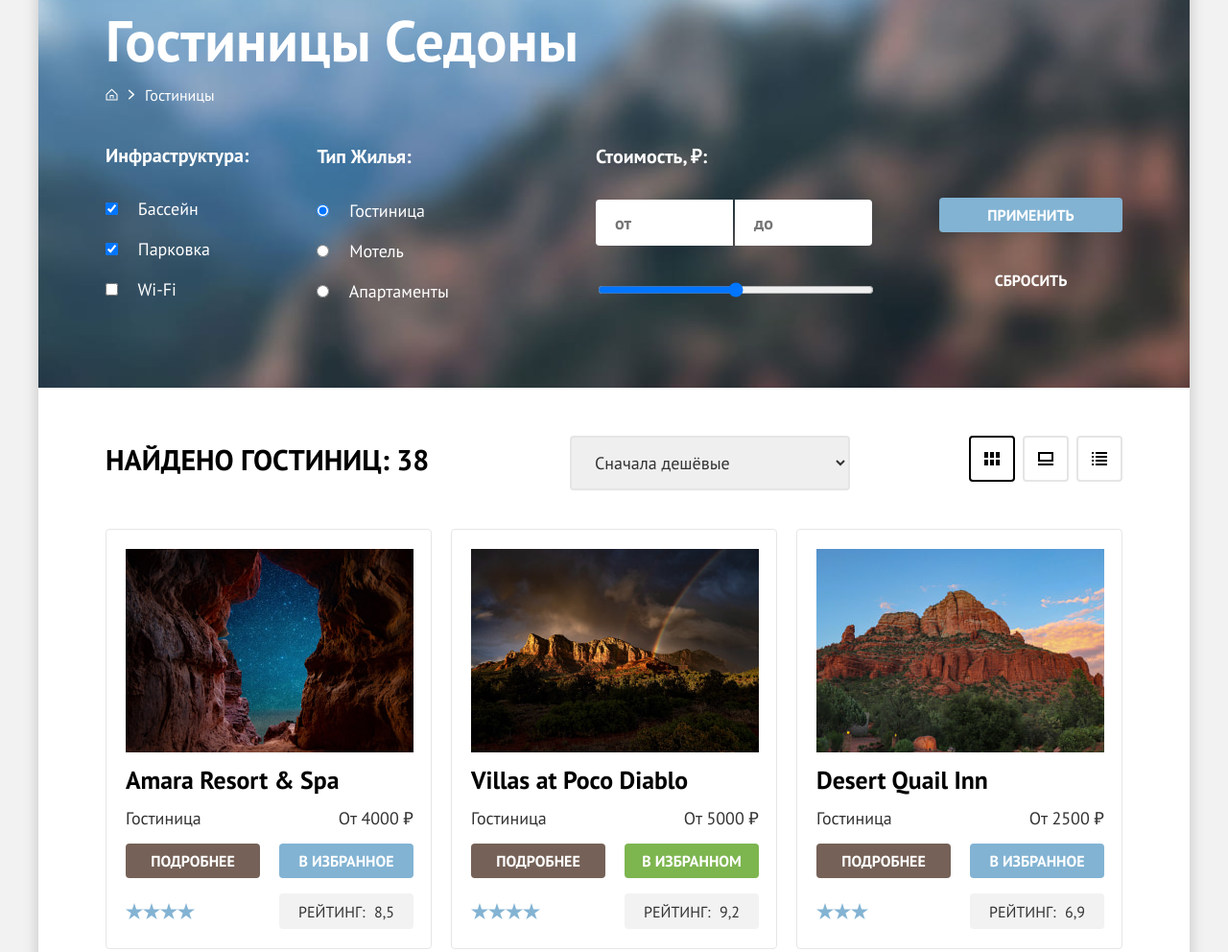
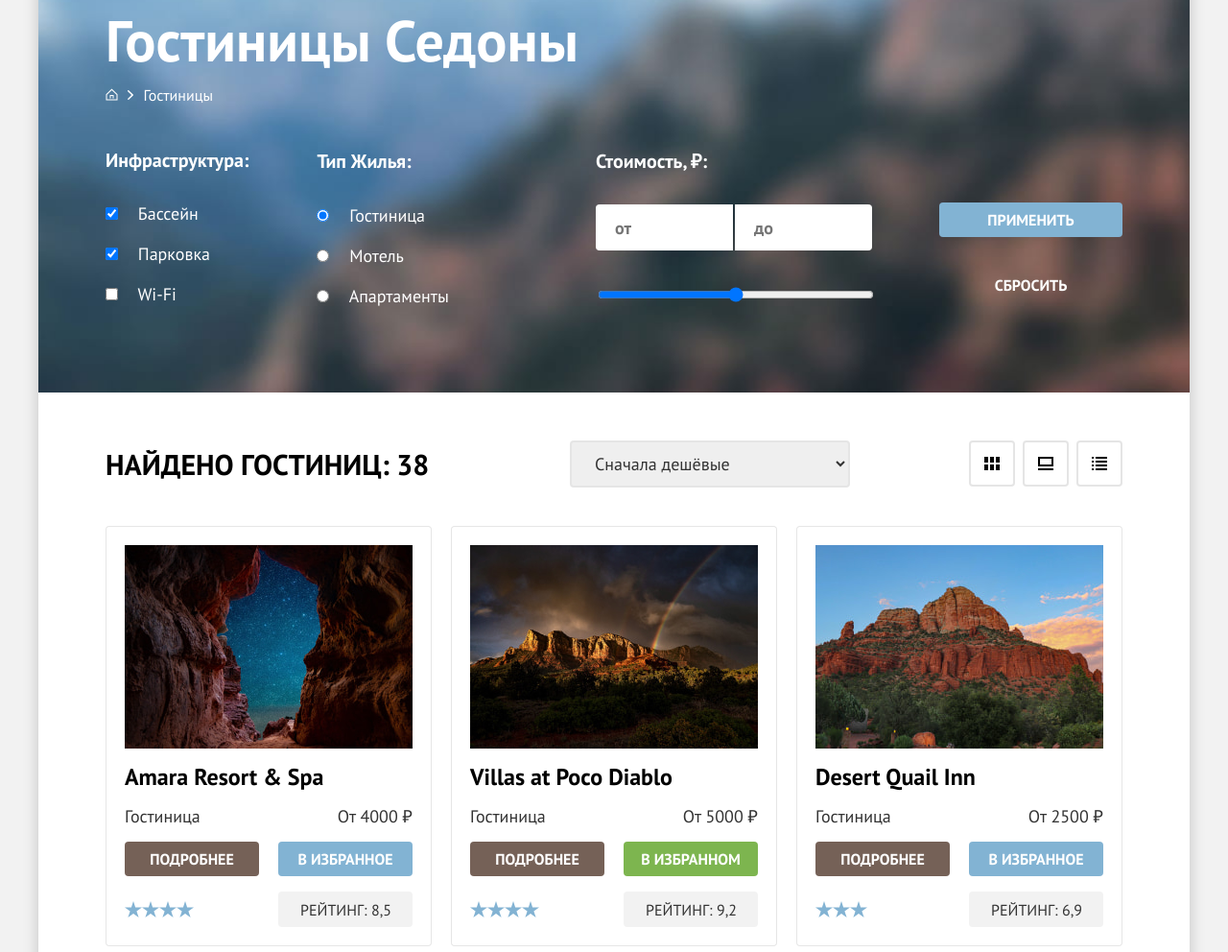
Before and after one commit to htmlacademy-htmlcss/2338943-sedona-37, a plain HTML site: page catalog.html in a window 1280 px wide. Shown: the part 97-1089 px from the top of the page at 96% size. Drawn offline with Linux system fonts and the light colour scheme.

Commit message:
Микросетки на флексах закончил.

```diff
--- a/catalog.html
+++ b/catalog.html
@@ -34,9 +34,7 @@
             <a data-quantity="12" class="icon-favorites" href="#" rel="nofollow">
               <span class="visually-hidden">Избранное.</span>
             </a>
-            <a class="want-here-button" href="catalog.html" target="_blank" rel="nofollow">
-              <span>Хочу сюда!</span>
-            </a>
+            <button class="header-button">Хочу сюда!</button>
           </div>
         </nav>
       </header>
@@ -51,8 +49,14 @@
               </a>
             </li>
             <li>
+              <p class="name-page-before">
+                <span class="visually-hidden">Следующая страница.</span>
+              </p>
+            </li>
+            <li>
+
               <a class="name-page" href="catalog.html">
-                <span>Гостиницы</span>
+                Гостиницы
               </a>
             </li>
           </ol>
@@ -112,9 +116,9 @@
               </select>
             </li>
             <li class="sorting-view-buttons">
-              <button class="button-tile-view selected" href="#"rel="nofollow"><span class="visually-hidden">Отобразить в виде плитки.</span></button>
-              <button class="button-column-view" href="#" rel="nofollow"><span class="visually-hidden">Отобразить в виде колонки.</span></button>
-              <button class="button-list-view" href="#" rel="nofollow"><span class="visually-hidden">Отобразить в виде списка.</span></button>
+              <button class="button-tile-view"><span class="visually-hidden">Отобразить в виде плитки.</span></button>
+              <button class="button-column-view"><span class="visually-hidden">Отобразить в виде колонки.</span></button>
+              <button class="button-list-view"><span class="visually-hidden">Отобразить в виде списка.</span></button>
             </li>
           </ul>
           <ol class="list-catalog">
@@ -129,11 +133,8 @@
                 <dt>Гостиница</dt>
                 <dd>От 4000 ₽</dd>
               </dl>
-              <div class="card-buttons">
-                  <a href="#" aria-label="Открыть страницу с подробностями о гостинице.">Подробнее</a>
+              <a class="more-button" href="#" aria-label="Открыть страницу с подробностями о гостинице.">Подробнее</a>
               <button class="to-favorites" type="button">В избранное</button>
-              </div>
-              <div class="hotel-status">
               <ul class="stars-list">
                 <li>
                   <span class="status visually-hidden">Четырёхзвёздочная гостиница.</span>
@@ -152,7 +153,6 @@
                 <dt>Рейтинг:</dt>
                 <dd class="rating-number">8,5</dd>
               </dl>
-              </div>
             </li>
             <li class="list-catalog-item">
               <figure class="figure">
@@ -165,11 +165,8 @@
                 <dt>Гостиница</dt>
                 <dd>От 5000 ₽</dd>
               </dl>
-              <div class="card-buttons">
-                <a href="#" aria-label="Открыть страницу с подробностями о гостинице.">Подробнее</a>
+              <a class="more-button" href="#" aria-label="Открыть страницу с подробностями о гостинице.">Подробнее</a>
               <button class="to-favorites elected" type="button">В избранном</button>
-              </div>
-              <div class="hotel-status">
               <ul class="stars-list">
                 <li>
                   <span class="status visually-hidden">Трёхзвёздочная гостиница.</span>
@@ -186,10 +183,8 @@
               </ul>
               <dl class="rating-block">
                 <dt>Рейтинг:</dt>
-                  &nbsp;
                 <dd class="rating-number">9,2</dd>
               </dl>
-              </div>
             </li>
             <li class="list-catalog-item">
               <figure class="figure">
@@ -202,11 +197,8 @@
                 <dt>Гостиница</dt>
                 <dd>От 2500 ₽</dd>
               </dl>
-              <div class="card-buttons">
-                <a href="#" aria-label="Открыть страницу с подробностями о гостинице.">Подробнее</a>
+              <a class="more-button" href="#" aria-label="Открыть страницу с подробностями о гостинице.">Подробнее</a>
               <button class="to-favorites" type="button">В избранное</button>
-              </div>
-              <div class="hotel-status">
               <ul class="stars-list">
                 <li>
                   <span class="status visually-hidden">Четырёхзвёздочная гостиница.</span>
@@ -220,10 +212,8 @@
               </ul>
               <dl class="rating-block">
                 <dt>Рейтинг:</dt>
-                  &nbsp;
                 <dd class="rating-number">6,9</dd>
               </dl>
-              </div>
             </li>
             <li class="list-catalog-item">
               <figure class="figure">
@@ -236,11 +226,8 @@
                 <dt>Гостиница</dt>
                 <dd>От 1500 ₽</dd>
               </dl>
-              <div class="card-buttons">
-                <a href="#" aria-label="Открыть страницу с подробностями о гостинице.">Подробнее</a>
+              <a class="more-button" href="#" aria-label="Открыть страницу с подробностями о гостинице.">Подробнее</a>
               <button class="to-favorites" type="button">В избранное</button>
-              </div>
-              <div class="hotel-status">
               <ul class="stars-list">
                 <li>
                   <span class="status visually-hidden">Четырёхзвёздочная гостиница.</span>
@@ -254,10 +241,8 @@
               </ul>
               <dl class="rating-block">
                 <dt>Рейтинг:</dt>
-                  &nbsp;
                 <dd class="rating-number">5,0</dd>
               </dl>
-              </div>
             </li>
           </ol>
           <span class="visually-hidden">Номера страниц.</span>
--- a/css/style.css
+++ b/css/style.css
@@ -57,7 +57,7 @@ body {
   margin: 0 auto;
 
   background-color: rgba(255, 255, 255, 1);
-  box-shadow: 0px 0px 15px rgba(0, 0, 0, 0.2);
+  box-shadow: 0 0 15px rgba(0, 0, 0, 0.2);
 }
 
                                                         /* NAVIGATION-WRAPPER*/
@@ -72,11 +72,16 @@ body {
 }
 
 .navigation-wrapper .header-logo {
+  z-index: 1;
+}
+
+.header-logo a {
+  display: block;
+
+  height: 70px;
   width: 140px;
-  min-height: 70px;
-  word-wrap: break-word;
-
-  z-index: 1;
+
+  object-fit: contain;
 }
 
 .navigation-wrapper .list-navigation {
@@ -184,7 +189,8 @@ body {
   border-radius: 50%;
 }
 
-.user-favorites-container .want-here-button {
+.user-favorites-container .header-button {
+  font-family: inherit;
   font-weight: 700;
   font-size: 16px;
   line-height: 20px;
@@ -207,12 +213,16 @@ body {
   border: 0;
 }
 
-.want-here-button:hover, .want-here-button:focus {
+.header-button:hover, .header-button:focus {
   background-color: rgba(97, 80, 72, 1);
 }
 
-.want-here-button:active {
+.header-button:active {
   color: rgba(255, 255, 255, 0.3)
+}
+
+.header-button:disabled {
+  background-color: rgba(229, 229, 229, 1);
 }
 
                                                         /* MAIN-CONTAINER */
@@ -271,9 +281,7 @@ body {
                                                        /* ADVANTAGES */
 
 .advantages-container {
-  min-width: 1060px;
-  min-height: 770px;
-  margin: 0 auto;
+  min-height: 385px;
 }
 
 .list-advantages {
@@ -285,12 +293,9 @@ body {
 
   grid-template-columns: repeat(3, 400px);
   grid-auto-rows: minmax(385px, auto);
-  grid-template-areas:
-
-    "text-1 images-1 images-1"
-    "text-2 text-3 text-4"
-    "images-2 images-2 text-5";
-}
+  grid-auto-flow: dense;
+}
+
 
 .advantage-item {
   display: flex;
@@ -333,15 +338,19 @@ body {
 .advantage-item p::before {
   content: "";
 
+  width: 60px;
+  height: 2px;
+
   top: -32px;
   left: 85px;
 
-  width: 60px;
-  height: 2px;
-
   background-color: rgba(0, 0, 0, 0.3);
 
   position: absolute;
+}
+
+.advantage-item.duble {
+  grid-column: span 2;
 }
 
 .advantage-item:nth-child(1) p::before {
@@ -353,22 +362,16 @@ body {
 }
 
 .advantage-item:nth-child(1) {
-  grid-area: text-1;
-
   background: rgba(130, 179, 211, 1);
   color: rgba(255, 255, 255, 1);
 }
 
 .advantage-item:nth-child(2) {
-  grid-area: images-1;
-
   background-image: url("../img/advantages/bar.jpg");
   background-size: cover;
 }
 
 .advantage-item:nth-child(3) {
-  grid-area: text-2;
-
   background: rgba(131, 179, 211, 0.12);
 }
 
@@ -377,8 +380,6 @@ body {
 }
 
 .advantage-item:nth-child(4) {
-  grid-area: text-3;
-
   background: rgba(131, 179, 211, 0.2);
 }
 
@@ -387,8 +388,6 @@ body {
 }
 
 .advantage-item:nth-child(5) {
-  grid-area: text-4;
-
   background: rgba(131, 179, 211, 0.12);
 }
 
@@ -399,15 +398,11 @@ body {
 .advantage-item:nth-child(6) {
   background-image: url("../img/advantages/canyon.jpg");
   background-size: cover;
-
-  grid-area: images-2;
 }
 
 .advantage-item:nth-child(7) {
   background: rgba(130, 179, 211, 1);
   color: rgba(255, 255, 255, 1);
-
-  grid-area: text-5;
 }
 
                                                       /* RECOMMENDATIONS */
@@ -454,8 +449,7 @@ body {
 
   grid-template-columns: repeat(3, 400px);
   grid-auto-rows: minmax(385px, auto);
-
-  margin: 0 auto;
+  grid-auto-flow: dense;
 }
 
 .recommendations-item {
@@ -566,6 +560,7 @@ body {
 }
 
 .hotel-search-container .hotel-search-button {
+  font-family: inherit;
   font-weight: 700;
   font-size: 20px;
   line-height: 36px;
@@ -592,6 +587,10 @@ body {
 
 .hotel-search-button:active {
   color: rgba(255, 255, 255, 0.3)
+}
+
+.hotel-search-button:disabled {
+  background-color: rgba(229, 229, 229, 1);
 }
 
                                                      /* SUBSCRIBE */
@@ -667,7 +666,7 @@ body {
   color: rgba(0, 0, 0, 1);
 
   border: none;
-  border-radius: 4px 0px 0px 4px;
+  border-radius: 4px 0 0 4px;
 }
 
 .field-email:focus {
@@ -697,7 +696,7 @@ body {
   color: rgba(255, 255, 255, 1);
 
   border: none;
-  border-radius: 0px 4px 4px 0px;
+  border-radius: 0 4px 4px 0;
 }
 
 .submit-subscribe:hover, .submit-subscribe:focus {
@@ -720,7 +719,7 @@ body {
     "infrastructure type-housing price buttons";
 
   width: 1060px;
-  padding: 35px 70px 70px;
+  padding: 35px 70px 35px;
 
   margin: -10px auto;
   margin-bottom: 0;
@@ -737,7 +736,7 @@ body {
   line-height: 78px;
   word-wrap: break-word;
 
-  width: 1060px;
+  width: 700px;
   min-height: 16px;
 
   margin: 0;
@@ -756,8 +755,9 @@ body {
   width: 1060px;
   min-height: 13px;
   flex-wrap: wrap;
-
-  align-items: center;
+  column-gap: 10px;
+
+  align-items: flex-start;
   padding: 0;
 
   margin: 0;
@@ -766,35 +766,30 @@ body {
   list-style: none;
 }
 
-.route-list a {
+.route-list .icon-home {
+  display: inline-block;
+  min-width: 13px;
+  min-height: 15px;
+
+  margin: 3px 0;
+  background: url("../img/catalog/icon-home-route.svg") no-repeat center;
+}
+
+.name-page-before {
+  display: inline-block;
+  background: url("../img/catalog/icon-route.svg") no-repeat center;
+
+  width: 6.39px;
+  height: 9.94px;
+  margin: 5px 0;
+}
+
+.route-list .name-page {
+
+  display: inline-block;
+
   text-decoration: none;
   color: rgba(255, 255, 255, 1);
-}
-
-.route-list .icon-home {
-  display: block;
-  min-width: 13px;
-  min-height: 15px;
-
-  background: url("../img/catalog/icon-home-route.svg") no-repeat center;
-}
-
-.route-list .name-page {
-  margin-left: 28px;
-
-  position: relative;
-}
-
-.name-page::before {
-  content: "";
-  background: url("../img/catalog/icon-route.svg") no-repeat center;
-  left: -18px;
-  top: 0px;
-
-  width: 8px;
-  height: 19.94px;
-
-  position: absolute;
 }
 
 .filter-container .filter-wrapper {
@@ -817,6 +812,7 @@ body {
   min-height: 100px;
   margin: 0;
   margin-right: 20.43px;
+  margin-bottom: 35px;
 
   padding: 0;
   border: 0;
@@ -859,12 +855,13 @@ body {
 
   width: 150.43px;
   min-height: 100px;
+  padding: 0;
 
   grid-area: infrastructure;
 
   margin: 0;
   margin-right: 20px;
-  padding: 0;
+  margin-bottom: 35px;
 
   border: 0;
 }
@@ -900,7 +897,7 @@ body {
 }
 
 .filter-wrapper .price-box {
-  font-size: 0px;
+  font-size: 0;
 
   grid-area: price;
 
@@ -911,6 +908,7 @@ body {
 
   margin: 0;
   margin-right: 20px;
+  margin-bottom: 35px;
 
   border: none;
 }
@@ -934,8 +932,6 @@ body {
   font-size: 18px;
   line-height: 24px;
 
-  display: inline;
-
   box-sizing: border-box;
   width: 143px;
   height: 48px;
@@ -955,8 +951,6 @@ body {
   font-size: 18px;
   line-height: 24px;
 
-  display: inline;
-
   box-sizing: border-box;
   width: 143px;
   height: 48px;
@@ -978,10 +972,12 @@ body {
   width: 191px;
   min-height: 100px;
 
+  padding: 0;
+  padding-top: 40px;
+
   margin: 0;
   border: 0;
-  padding: 0;
-  padding-top: 56px;
+  margin-bottom: 35px;
 
   grid-area: buttons;
 }
@@ -992,7 +988,7 @@ body {
   font-size: 16px;
   line-height: 20px;
 
-  margin-bottom: 32px;
+  margin: 16px 0;
 
   border: none;
   border-radius: 4px;
@@ -1031,6 +1027,8 @@ body {
   min-height: 36px;
   padding: 8px;
 
+  margin: 16px 0;
+
   background-color: transparent;
   color: rgba(255, 255, 255, 1);
   text-transform: uppercase;
@@ -1110,10 +1108,10 @@ body {
 
   color: rgba(51, 51, 51, 1);
 
-  min-width: 292px;
-  min-height: 49px;
-
-  padding: 14px 20px;
+  width: 292px;
+  height: 49px;
+
+  padding: 5px 30px 5px 20px;
 
   border: 2px solid rgba(229, 229, 229, 1);
   border-radius: 4px;
@@ -1174,56 +1172,64 @@ body {
                                                   /* LIST CATALOG */
 
 .catalog-container .list-catalog {
-  box-sizing: border-box;
-  width: 1060px;
+  display: grid;
+  grid: minmax(438px, auto) / repeat(3, 340px);
+  gap: 20px;
+
   padding: 0;
   padding-bottom: 40px;
   border-bottom: 1px solid rgba(230, 230, 230, 1);
 
+  margin: 0;
+  margin-bottom: 40px;
+
+  list-style: none;
+}
+
+.list-catalog .list-catalog-item {
   display: grid;
-  grid: auto-flow minmax(438px, auto) / repeat(3, 340px);
-  gap: 20px;
-
-  margin: 0 auto;
-  margin-bottom: 40px;
-
-  list-style: none;
-}
-
-.list-catalog .list-catalog-item {
+  grid-template-columns: 140px 140px;
+  grid-template-rows: auto auto auto auto;
+
+  align-items: start;
+  align-content: start;
+
+  column-gap: 20px;
+  row-gap: 16px;
+
+  padding: 20px;
+
+  box-shadow: 0 0 0 1px rgba(230, 230, 230, 1) inset;
+  border-radius: 4px;
+}
+
+.list-catalog-item .figure {
   display: flex;
   flex-direction: column;
-  justify-content: space-between;
-
-  padding: 20px;
-  margin: 0;
-
-  border: 1px solid rgba(230, 230, 230, 1);
-  border-radius: 4px;
-}
-
-.list-catalog-item .figure {
-  display: flex;
-  flex-direction: column;
-
-  margin: 0;
+
+  grid-column: 1 / -1;
+  grid-row: 1 / 2;
+
+  margin: 0;
+}
+
+.figure .hotel-landscape {
+  object-fit: cover;
+
   margin-bottom: 16px;
-}
-
-.figure .hotel-landscape {
-  margin-bottom: 16px;
-
-  object-fit: cover;
 
   order: -1;
 }
 
 .figure .figcaption {
-  width: 300px;
-  min-height: 12px;
+  font-size: 24px;
+  line-height: 28px;
+
   text-transform: none;
-  margin: auto 0 0 0;
-  word-wrap: break-word;
+  word-wrap: break-word;
+
+  margin: 0;
+
 }
 
 .list-catalog-item .card-price {
@@ -1235,43 +1241,37 @@ body {
   display: flex;
   flex-wrap: wrap;
   justify-content: space-between;
-  width: 300px;
-  min-height: 12px;
-
-  margin: auto 0 16px 0;
+
+  margin: 0;
+
+  grid-column: 1 / -1;
+  grid-row: 2 / 3;
 }
 
 .card-price dt {
-  width: 100px;
-  min-height: 10px;
+  width: 140px;
   word-wrap: break-word;
 }
 
 .card-price dd {
-  width: 100px;
-  min-height: 10px;
+  width: 140px;
+  margin: 0;
+
   text-align: right;
   word-wrap: break-word;
 }
 
-.list-catalog-item .card-buttons {
-  display: flex;
-  flex-wrap: wrap;
-  justify-content: space-between;
-  width: 300px;
-  min-height: 12px;
-}
-
-.card-buttons a {
+.list-catalog-item .more-button {
   font-weight: 700;
   font-size: 16px;
   line-height: 20px;
 
   display: block;
+  width: 140px;
+  height: 36px;
 
   box-sizing: border-box;
-  width: 140px;
-  min-height: 36px;
+
   word-wrap: break-word;
 
   text-transform: uppercase;
@@ -1284,18 +1284,21 @@ body {
   background-color: rgba(117, 97, 87, 1);
 
   border-radius: 4px;
-}
-
-.card-buttons a:hover, .card-buttons a:focus {
+
+  grid-column: 1 / 2;
+  grid-row: 3 / 4;
+}
+
+.more-button:hover, .more-button:focus {
   outline: none;
   background-color: rgba(97, 80, 72, 1);
 }
 
-.card-buttons a:active {
+.more-button:active {
   color: rgba(255, 255, 255, 0.3);
 }
 
-.card-buttons .to-favorites {
+.to-favorites {
   font-family: 'PT Sans';
   font-style: normal;
   font-weight: 700;
@@ -1314,6 +1317,9 @@ body {
 
   border: 0;
   border-radius: 4px;
+
+  grid-column: 2 / -1;
+  grid-row: 3 / 4;
 }
 
 .to-favorites:hover, .to-favorites:focus {
@@ -1325,7 +1331,7 @@ body {
   color: rgba(255, 255, 255, 0.3);
 }
 
-.card-buttons .to-favorites.elected {
+.to-favorites.elected {
   background-color: rgba(125, 181, 79, 1);
 }
 
@@ -1337,30 +1343,11 @@ body {
   color: rgba(255, 255, 255, 0.3);
 }
 
-.to-favorites.disabled {
+.to-favorites:disabled {
   background-color: rgba(229, 229, 229, 1);
 }
 
-.list-catalog-item .hotel-status {
-  font-size: 16px;
-  line-height: 20px;
-
-  color: rgba(51, 51, 51, 1);
-
-  display: flex;
-  flex-wrap: wrap;
-
-  box-sizing: border-box;
-  width: 300px;
-  min-height: 12px;
-  justify-content: space-between;
-
-  text-transform: uppercase;
-
-  margin-top: 16px;
-}
-
-.hotel-status .stars-list {
+.stars-list {
   display: flex;
   flex-wrap: wrap;
   justify-content: start;
@@ -1368,6 +1355,9 @@ body {
 
   list-style: none;
   padding: 10px 0;
+
+  grid-column: 1 / 2;
+  grid-row: 4 / 5;
 }
 
 .stars-list li {
@@ -1377,30 +1367,41 @@ body {
   background: url("../img/catalog/icon-star.svg") no-repeat left;
 }
 
-.hotel-status .rating-block {
+.rating-block {
   display: flex;
   flex-wrap: wrap;
   justify-content: space-between;
 
+  color: rgba(51, 51, 51, 1);
+  text-transform: uppercase;
   word-wrap: break-word;
 
   box-sizing: border-box;
   width: 140px;
   min-height: 37px;
   margin: 0;
-  padding: 9px 20px 8px 20px;
+  padding: 9px 22px 8px 23px;
 
   background-color: rgba(242, 242, 242, 1);
   border-radius: 4px;
+
+  grid-column: 2 / -1;
+  grid-row: 4 / 5;
 }
 
 .rating-block dt {
+  font-size: 16px;
+  line-height: 20px;
+
   width: 70px;
   min-height: 20px;
   word-wrap: break-word;
 }
 
 .rating-block dd {
+  font-size: 16px;
+  line-height: 20px;
+
   width: 25px;
   min-height: 20px;
   text-align: right;
@@ -1423,8 +1424,6 @@ body {
 }
 
 .pagination-wrapper a {
-  display: block;
-
   box-sizing: border-box;
   min-width: 60px;
   height: 60px;
```
Also changed, not shown: index.html (+5 -7 lines). Lines whose indentation alone changed are shown as unchanged.
